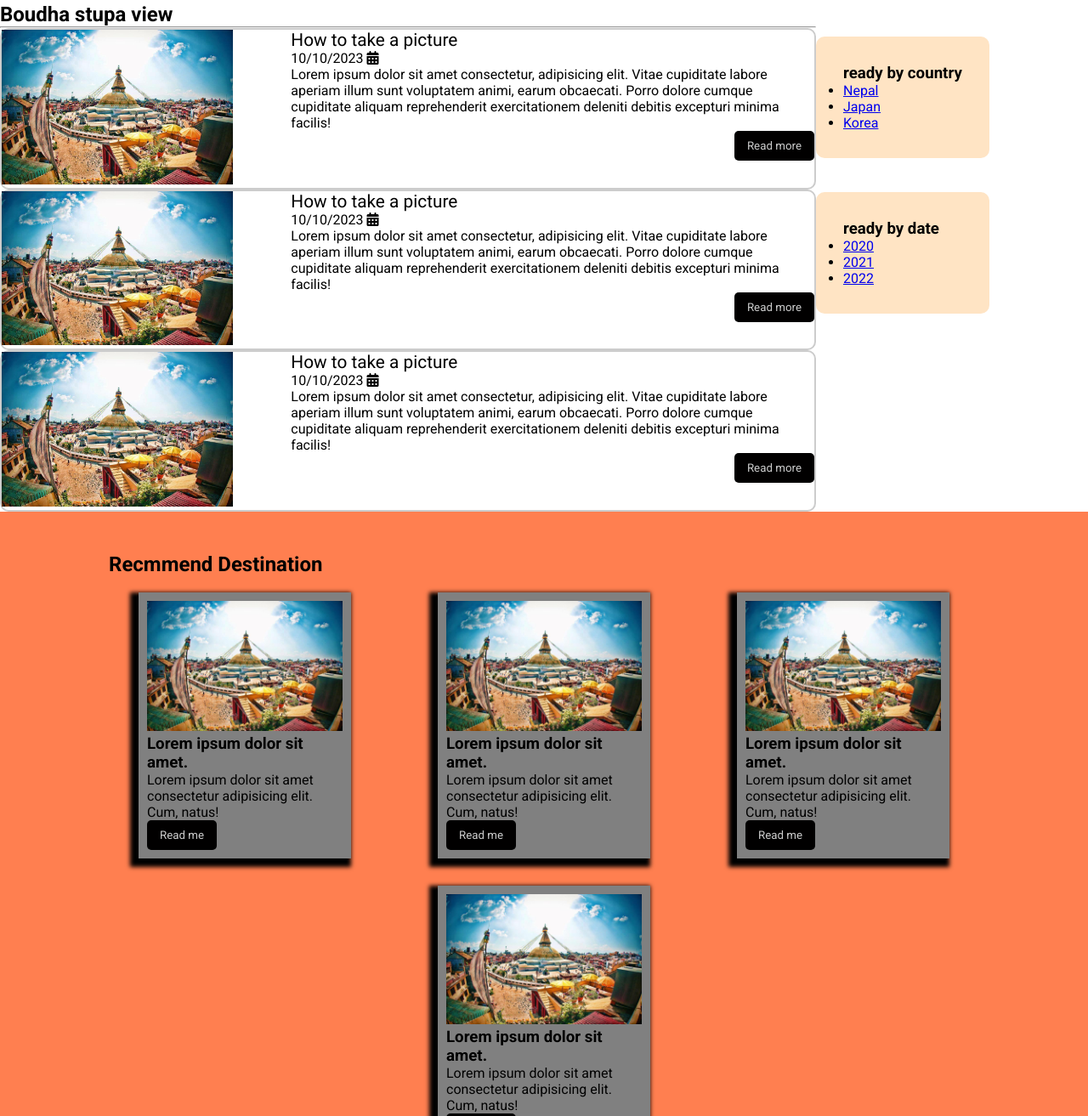
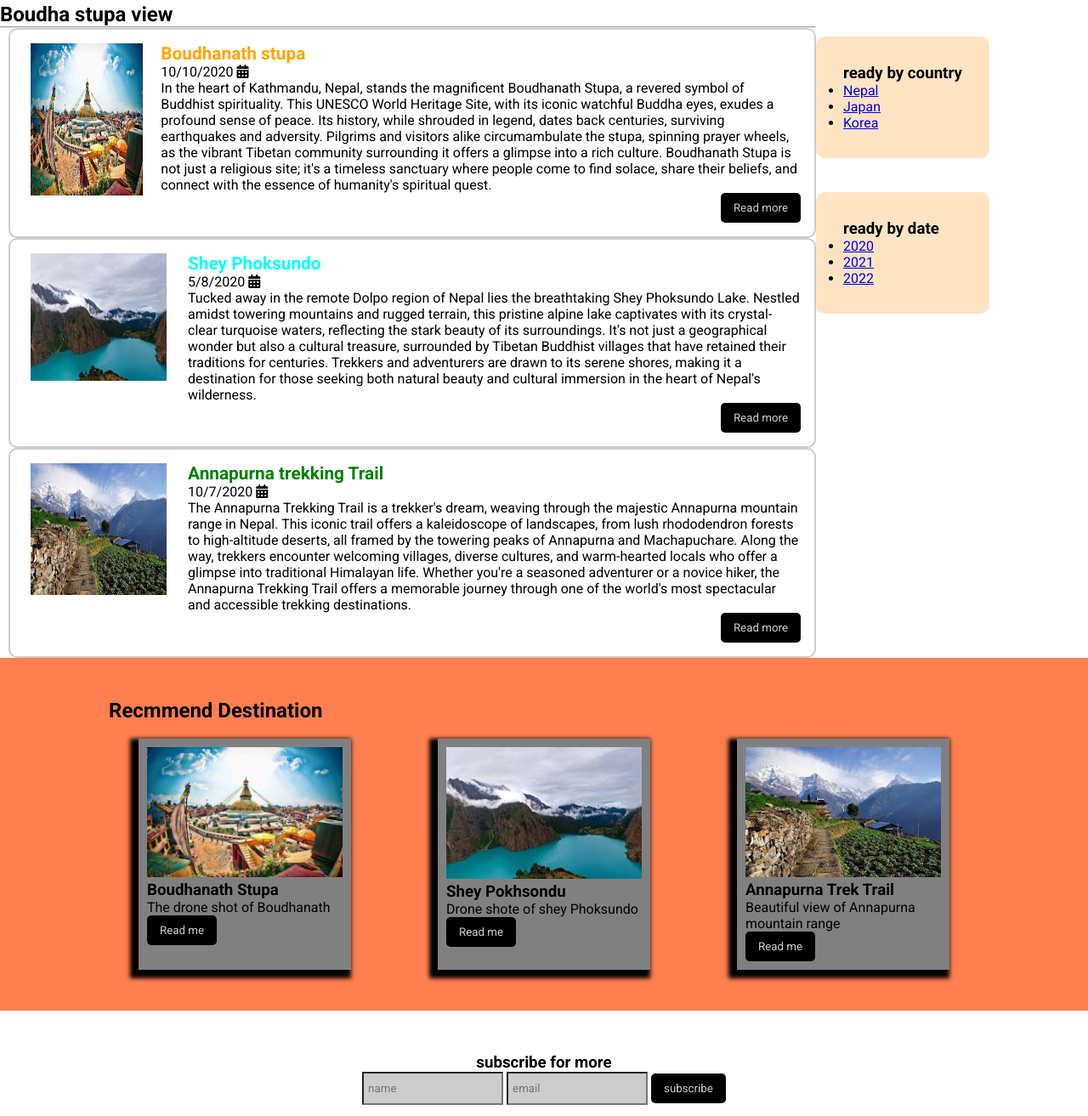
Before and after one commit to Jay-Giri/boudhanath, a plain HTML site: page index.html in a window 1280 px wide. Shown: the part 627-1940 px from the top of the page at 85% size. Drawn offline with Linux system fonts and the light colour scheme.

Commit message:
final changes in boudhanath

```diff
--- a/index.html
+++ b/index.html
@@ -4,7 +4,7 @@
     <meta charset="UTF-8" />
     <meta http-equiv="X-UA-Compatible" content="IE=edge" />
     <meta name="viewport" content="width=device-width, initial-scale=1.0" />
-    <title>Document</title>
+    <title>nepal</title>
     <link rel="stylesheet" href="./style.css" />
     <link rel="preconnect" href="https://fonts.googleapis.com" />
     <link rel="preconnect" href="https://fonts.gstatic.com" crossorigin />
@@ -68,19 +68,31 @@
           <hr />
           <article>
             <div class="art-img">
-              <img src="./BoudhanathStupa.jpg" alt="Stupa" width="80%" />
+              <img
+                src="./BoudhanathStupa.jpg"
+                alt="Stupa"
+                width="86%"
+                height="85%"
+              />
             </div>
             <div class="art-content">
-              <div class="title">How to take a picture</div>
+              <div class="title">Boudhanath stupa</div>
               <div>
-                10/10/2023
+                10/10/2020
                 <i class="fa-solid fa-calendar-days"></i>
               </div>
               <p>
-                Lorem ipsum dolor sit amet consectetur, adipisicing elit. Vitae
-                cupiditate labore aperiam illum sunt voluptatem animi, earum
-                obcaecati. Porro dolore cumque cupiditate aliquam reprehenderit
-                exercitationem deleniti debitis excepturi minima facilis!
+                In the heart of Kathmandu, Nepal, stands the magnificent
+                Boudhanath Stupa, a revered symbol of Buddhist spirituality.
+                This UNESCO World Heritage Site, with its iconic watchful Buddha
+                eyes, exudes a profound sense of peace. Its history, while
+                shrouded in legend, dates back centuries, surviving earthquakes
+                and adversity. Pilgrims and visitors alike circumambulate the
+                stupa, spinning prayer wheels, as the vibrant Tibetan community
+                surrounding it offers a glimpse into a rich culture. Boudhanath
+                Stupa is not just a religious site; it's a timeless sanctuary
+                where people come to find solace, share their beliefs, and
+                connect with the essence of humanity's spiritual quest.
               </p>
               <div class="btn-box">
                 <button class="btn">Read more</button>
@@ -89,19 +101,31 @@
           </article>
           <article>
             <div class="art-img">
-              <img src="./BoudhanathStupa.jpg" alt="Stupa" width="80%" />
+              <img
+                src="./images.jpeg"
+                alt="lake"
+                width="160px"
+                height="150px"
+              />
             </div>
             <div class="art-content">
-              <div class="title">How to take a picture</div>
-              <div>
-                10/10/2023
+              <div class="title" id="title2">Shey Phoksundo</div>
+              <div class="date2">
+                5/8/2020
                 <i class="fa-solid fa-calendar-days"></i>
               </div>
-              <p>
-                Lorem ipsum dolor sit amet consectetur, adipisicing elit. Vitae
-                cupiditate labore aperiam illum sunt voluptatem animi, earum
-                obcaecati. Porro dolore cumque cupiditate aliquam reprehenderit
-                exercitationem deleniti debitis excepturi minima facilis!
+              <p id="p1">
+                Tucked away in the remote Dolpo region of Nepal lies the
+                breathtaking Shey Phoksundo Lake. Nestled amidst towering
+                mountains and rugged terrain, this pristine alpine lake
+                captivates with its crystal-clear turquoise waters, reflecting
+                the stark beauty of its surroundings. It's not just a
+                geographical wonder but also a cultural treasure, surrounded by
+                Tibetan Buddhist villages that have retained their traditions
+                for centuries. Trekkers and adventurers are drawn to its serene
+                shores, making it a destination for those seeking both natural
+                beauty and cultural immersion in the heart of Nepal's
+                wilderness.
               </p>
               <div class="btn-box">
                 <button class="btn">Read more</button>
@@ -110,19 +134,31 @@
           </article>
           <article>
             <div class="art-img">
-              <img src="./BoudhanathStupa.jpg" alt="Stupa" width="80%" />
+              <img
+                src="./Apregion.jpeg"
+                alt="Trek"
+                width="160px"
+                height="155px"
+              />
             </div>
             <div class="art-content">
-              <div class="title">How to take a picture</div>
-              <div>
-                10/10/2023
+              <div class="title" id="title3">Annapurna trekking Trail</div>
+              <div class="date3">
+                10/7/2020
                 <i class="fa-solid fa-calendar-days"></i>
               </div>
-              <p>
-                Lorem ipsum dolor sit amet consectetur, adipisicing elit. Vitae
-                cupiditate labore aperiam illum sunt voluptatem animi, earum
-                obcaecati. Porro dolore cumque cupiditate aliquam reprehenderit
-                exercitationem deleniti debitis excepturi minima facilis!
+              <p id="p3">
+                The Annapurna Trekking Trail is a trekker's dream, weaving
+                through the majestic Annapurna mountain range in Nepal. This
+                iconic trail offers a kaleidoscope of landscapes, from lush
+                rhododendron forests to high-altitude deserts, all framed by the
+                towering peaks of Annapurna and Machapuchare. Along the way,
+                trekkers encounter welcoming villages, diverse cultures, and
+                warm-hearted locals who offer a glimpse into traditional
+                Himalayan life. Whether you're a seasoned adventurer or a novice
+                hiker, the Annapurna Trekking Trail offers a memorable journey
+                through one of the world's most spectacular and accessible
+                trekking destinations.
               </p>
               <div class="btn-box">
                 <button class="btn">Read more</button>
@@ -158,16 +194,34 @@
           <br />
           <div class="card-list">
             <div class="card">
-              <img src="BoudhanathStupa.jpg" alt="boudha" width="100%" />
+              <img src="./BoudhanathStupa.jpg" alt="boudha" width="100%" />
               <div>
-                <h3>Lorem ipsum dolor sit amet.</h3>
-                <p>
-                  Lorem ipsum dolor sit amet consectetur adipisicing elit. Cum,
-                  natus!
-                </p>
+                <h3>Boudhanath Stupa</h3>
+                <p>The drone shot of Boudhanath</p>
                 <button class="btn">Read me</button>
               </div>
             </div>
+            <div class="card">
+              <img
+                src="./images.jpeg"
+                alt="Phoksundo"
+                width="100%"
+                height="155px"
+              />
+              <div>
+                <h3>Shey Pokhsondu</h3>
+                <p>Drone shote of shey Phoksundo</p>
+                <button class="btn">Read me</button>
+              </div>
+            </div>
+            <div class="card">
+              <img src="./Apregion.jpeg" alt="boudha" width="100%" />
+              <div>
+                <h3>Annapurna Trek Trail</h3>
+                <p>Beautiful view of Annapurna mountain range</p>
+                <button class="btn">Read me</button>
+              </div>
+              <!-- </div>
             <div class="card">
               <img src="BoudhanathStupa.jpg" alt="boudha" width="100%" />
               <div>
@@ -177,29 +231,7 @@
                   natus!
                 </p>
                 <button class="btn">Read me</button>
-              </div>
-            </div>
-            <div class="card">
-              <img src="BoudhanathStupa.jpg" alt="boudha" width="100%" />
-              <div>
-                <h3>Lorem ipsum dolor sit amet.</h3>
-                <p>
-                  Lorem ipsum dolor sit amet consectetur adipisicing elit. Cum,
-                  natus!
-                </p>
-                <button class="btn">Read me</button>
-              </div>
-            </div>
-            <div class="card">
-              <img src="BoudhanathStupa.jpg" alt="boudha" width="100%" />
-              <div>
-                <h3>Lorem ipsum dolor sit amet.</h3>
-                <p>
-                  Lorem ipsum dolor sit amet consectetur adipisicing elit. Cum,
-                  natus!
-                </p>
-                <button class="btn">Read me</button>
-              </div>
+              </div> -->
             </div>
           </div>
         </div>
--- a/style.css
+++ b/style.css
@@ -80,7 +80,8 @@
   width: 75%;
 }
 
-.read-by-country, .read-by-date {
+.read-by-country,
+.read-by-date {
   /* width: 25%; */
   margin-top: 40px;
   /* margin-left: 10%; */
@@ -93,6 +94,11 @@ article {
   display: flex;
   border: 2px solid#ccc;
   border-radius: 10px;
+  row-gap: 1.5rem;
+  padding: 1rem;
+  padding-left: 1.5rem;
+  margin-top: auto;
+  margin-left: 10px;
 }
 
 .art-img {
@@ -100,15 +106,44 @@ article {
 }
 
 .title {
+  color: orange;
   font-size: 1.3rem;
-  font-weight: 500 ;
+  font-weight: 800;
 }
+
+#title2 {
+  padding-left: 25px;
+  color: aqua;
+}
+
+.date2 {
+  padding-left: 25px;
+}
+
 .btn-box {
   display: flex;
   justify-content: end;
 }
 
-.btn  {
+#p1 {
+  padding-left: 25px;
+}
+
+#title3 {
+  padding-left: 25px;
+  font-weight: 800;
+  color: green
+}
+
+.date3 {
+  padding-left: 25px;
+}
+
+#p3 {
+  padding-left: 25px;
+}
+
+.btn {
   padding: 10px 15px;
   background-color: rgb(1, 0, 0);
   border: none;
@@ -125,7 +160,7 @@ article {
 
 .card-list {
   display: flex;
-  flex-wrap:wrap;
+  flex-wrap: wrap;
   gap: 2rem;
   flex-direction: row;
   justify-content: space-around;
@@ -135,28 +170,25 @@ article {
   width: 250px;
   background-color: grey;
   padding: 10px;
-  box-shadow: -5px 5px 5px 5px  black;
+  box-shadow: -5px 5px 5px 5px black;
   border-radius: 10pz;
-
 }
 
 .subs {
   padding: 50px 0;
-  display:flex;
-  flex-direction: column ;
+  display: flex;
+  flex-direction: column;
   align-items: center;
   justify-content: space-between;
 }
 /* form input */
- form input{
+form input {
   padding: 10px 5px;
   background-color: #ccc;
 }
 
-
 #footer {
   display: flex;
-
 }
 
 .left {
@@ -170,7 +202,7 @@ justify-content: center;
   display: flex;
   align-items: center;
 }
-.center{
+.center {
   flex: 1;
   display: flex;
   flex-direction: column;
@@ -180,14 +212,14 @@ justify-content: center;
 
 /*media quqery  */
 /** type af screen sperch  */
-@media (max-width: 760px)  {
+@media (max-width: 760px) {
   .nav-bar {
     background-color: aqua;
   }
 }
 
-@media(max-width: 350px)  {
+@media (max-width: 350px) {
   .nav-bar {
-  background-color: rgb(105, 106, 112);}
-
+    background-color: rgb(105, 106, 112);
   }
+}
```
Also changed, not shown: Apregion.jpeg (added), images.jpeg (added). Lines whose indentation alone changed are shown as unchanged.
